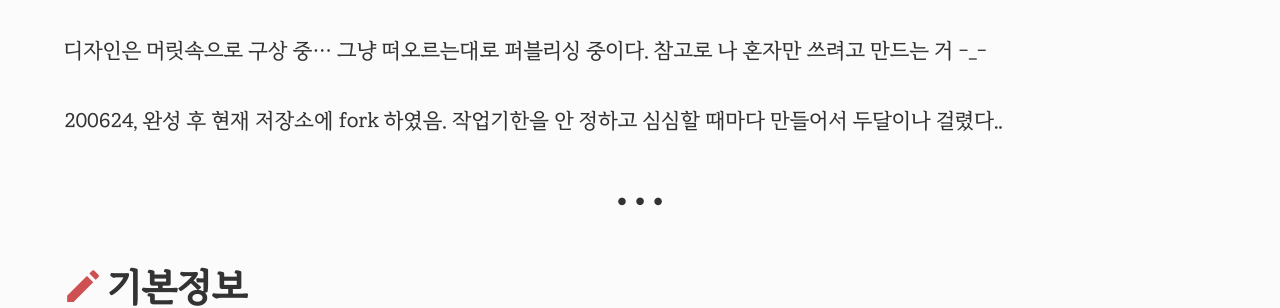
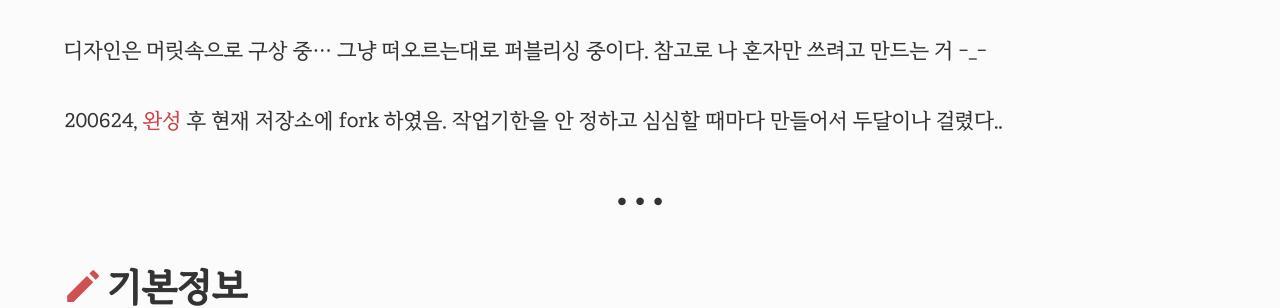
Before and after one commit to selosele/selosele.github.io, a Jekyll site: the page built from _posts/2020-04-11-making-jekyll-theme.md, in a window 1280 px wide. Shown: the part 577-885 px from the top of the page. Built offline with Jekyll 4.4.1, drawn with Linux system fonts in a browser that asks for light colours; comment, search, counter and statistics services are not loaded; part of the change alters nothing that is shown.

Commit message:
포스트 수정

```diff
--- a/_posts/2020-04-11-making-jekyll-theme.md
+++ b/_posts/2020-04-11-making-jekyll-theme.md
@@ -19,7 +19,7 @@ tags:
 
 디자인은 머릿속으로 구상 중... 그냥 떠오르는대로 퍼블리싱 중이다. 참고로 나 혼자만 쓰려고 만드는 거 -_-
 
-200624, 완성 후 현재 저장소에 fork 하였음. 작업기한을 안 정하고 심심할 때마다 만들어서 두달이나 걸렸다..
+200624, [완성](/2020/06/24/made-jekyll-theme/) 후 현재 저장소에 fork 하였음. 작업기한을 안 정하고 심심할 때마다 만들어서 두달이나 걸렸다..
 
 ---
 
```
Also changed, not shown: _posts/2020-06-24-made-jekyll-theme.md (+2 -0 lines).
